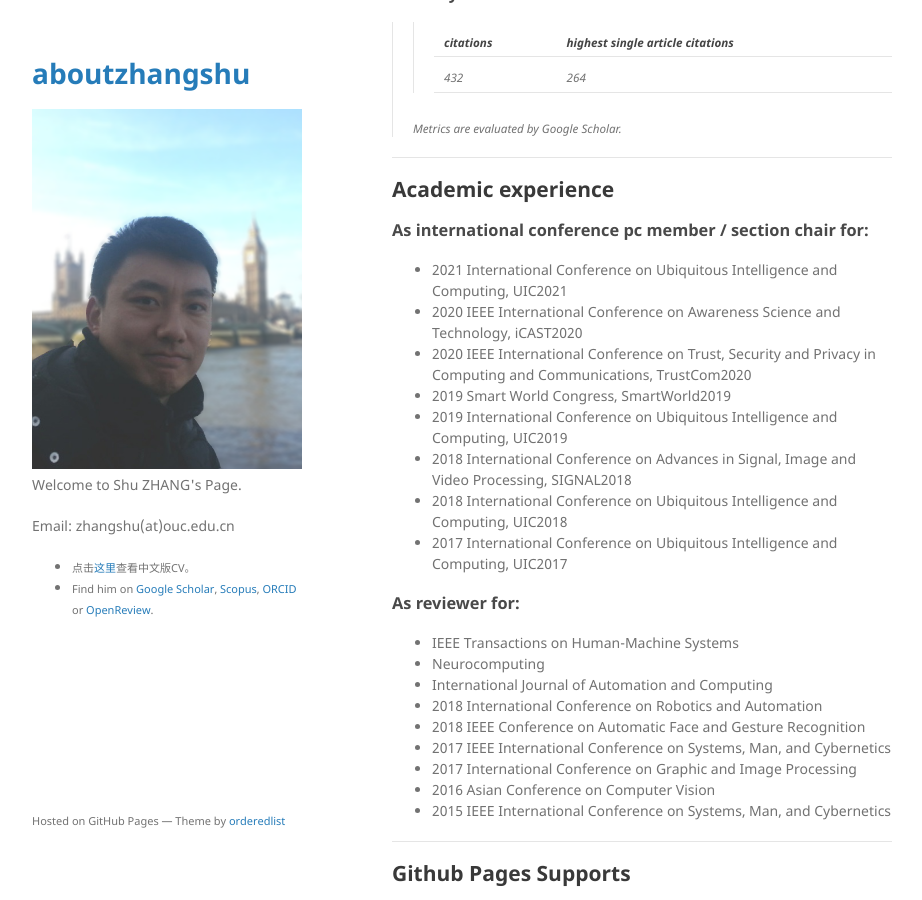
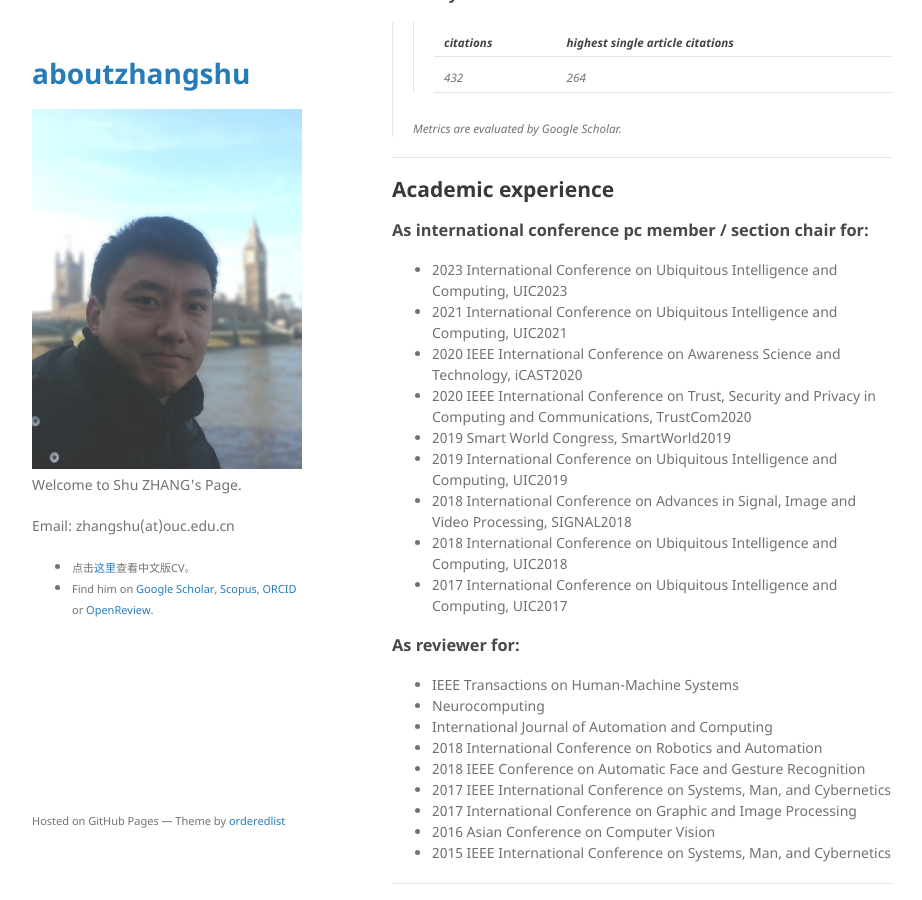
Before and after one commit to jackyspeed/aboutzhangshu, a Jekyll site: the page built from index.md, in a window 1280 px wide and 900 px high, scrolled down 4598 px. Shown: the whole window, without its empty margins (178-1100 px from the left). Built offline with Jekyll 4.4.1, drawn with Linux system fonts in a browser that asks for light colours; our own code applies the rules of GitHub Pages for plain Markdown files.

Commit message:
Update index.md

```diff
--- a/index.md
+++ b/index.md
@@ -180,6 +180,7 @@ As co-author:
 
 ### As international conference pc member / section chair for:
 
+- 2023 International Conference on Ubiquitous Intelligence and Computing, UIC2023
 - 2021 International Conference on Ubiquitous Intelligence and Computing, UIC2021
 - 2020 IEEE International Conference on Awareness Science and Technology, iCAST2020
 - 2020 IEEE International Conference on Trust, Security and Privacy in Computing and Communications, TrustCom2020
```
